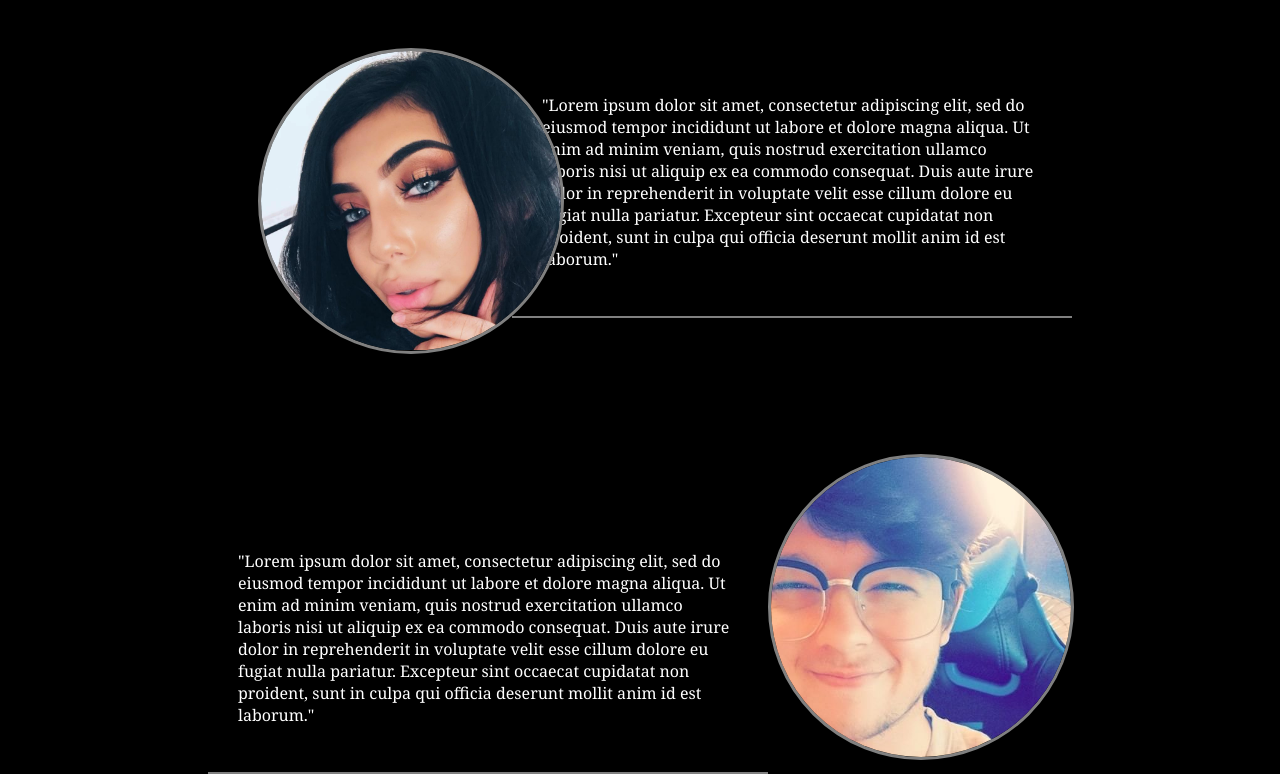
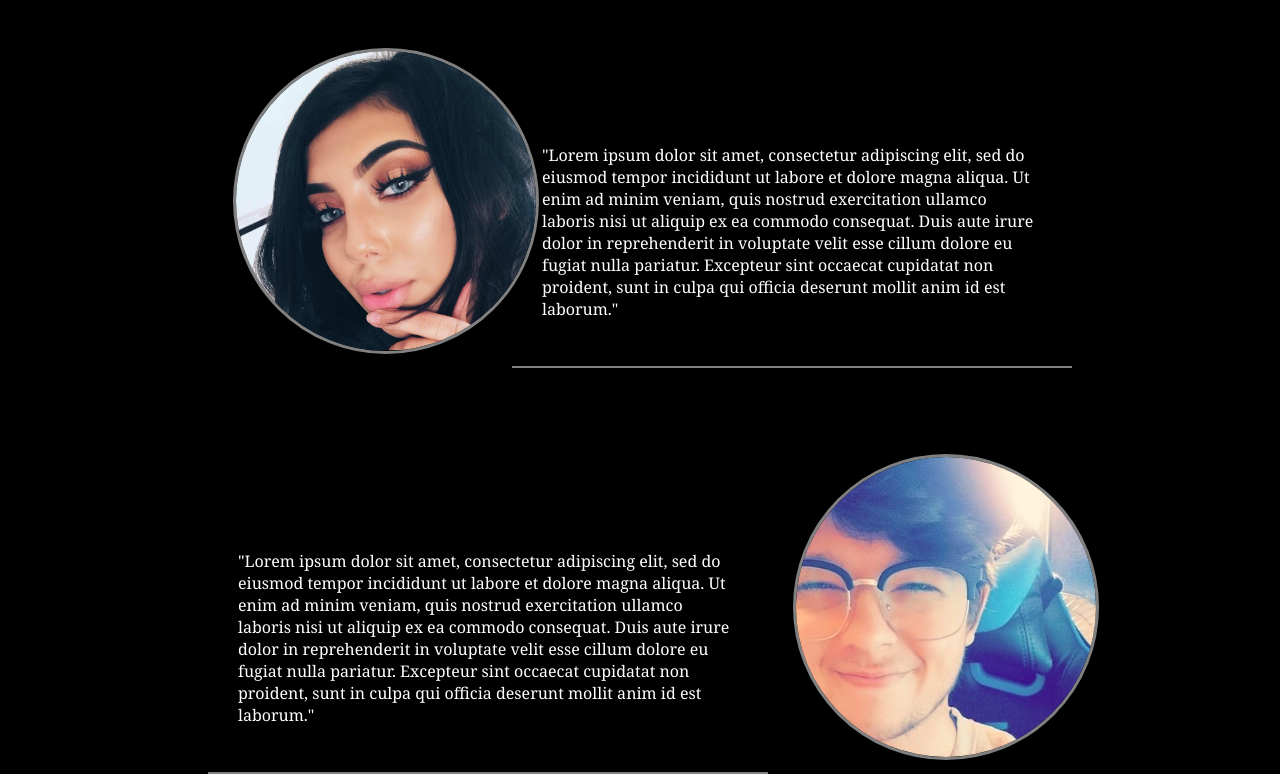
Before and after one commit to TroyAWilson/AlisiaMakeup, a plain HTML site: page Index.html in a window 1280 px wide. Shown: the part 721-1495 px from the top of the page. Drawn offline with Linux system fonts and the light colour scheme.

Commit message:
SmallCssChanges

```diff
--- a/Style.css
+++ b/Style.css
@@ -41,6 +41,7 @@ header Navbar{
 	padding: 30px;
 	position: relative;
 	right: 200px;
+	top: 50px;
 	float: right;
 	max-width: 500px;
 	color: white;
@@ -48,7 +49,7 @@ header Navbar{
 }
 .Ugly{
 	position: relative;
-	left: 250px;
+	left: 225px;
 	margin-top: 50px;
 	width: 300px;
   height: 300px;
@@ -76,7 +77,7 @@ header Navbar{
 	margin-top: 50px;
 	width: 300px;
   height: 300px;
-	left: 200px;
+	left: 225px;
   border-radius: 50%;
   border: 3px solid grey;
   transition: all .5s;
```
